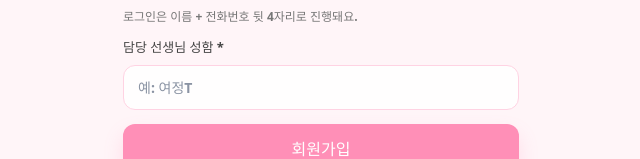
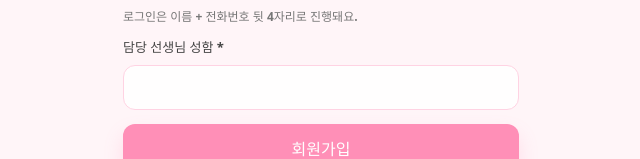
Before and after one commit to choyeojeong/rabbit-vocab, a React (Vite) app: page /register in a window 1280 px wide. Shown: the part 435-594 px from the top of the page, without its empty margins (319-959 px from the left). Built offline with nearby package versions, Linux system fonts and the light colour scheme; no server answers.

Commit message:
remove teacher placeholder hint

```diff
--- a/src/pages/RegisterPage.jsx
+++ b/src/pages/RegisterPage.jsx
@@ -169,7 +169,7 @@ export default function RegisterPage() {
 
         <div style={styles.row}>
           <label style={styles.label}>담당 선생님 성함 *</label>
-          <input style={styles.input} placeholder="예: 여정T" value={teacherName} onChange={(e) => setTeacherName(e.target.value)} />
+          <input style={styles.input} value={teacherName} onChange={(e) => setTeacherName(e.target.value)} />
         </div>
 
         {err && <div style={styles.error}>{err}</div>}
```
